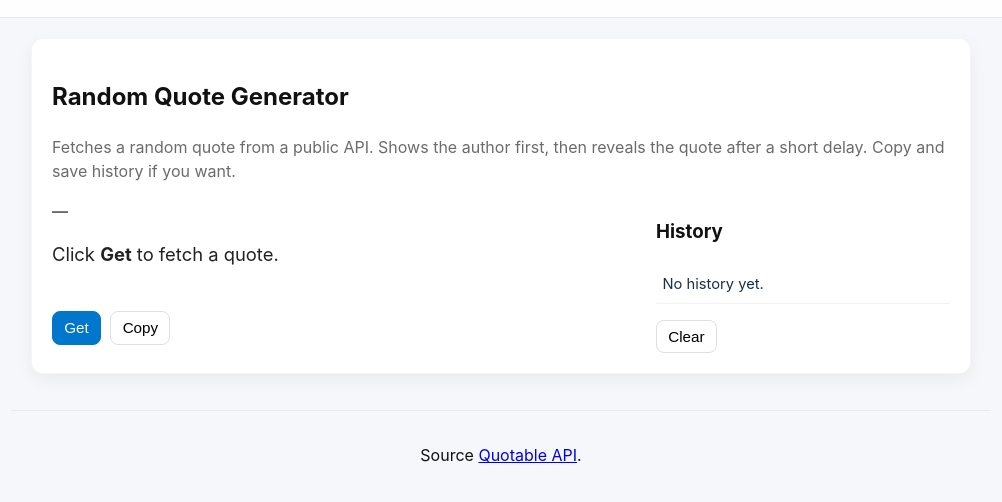
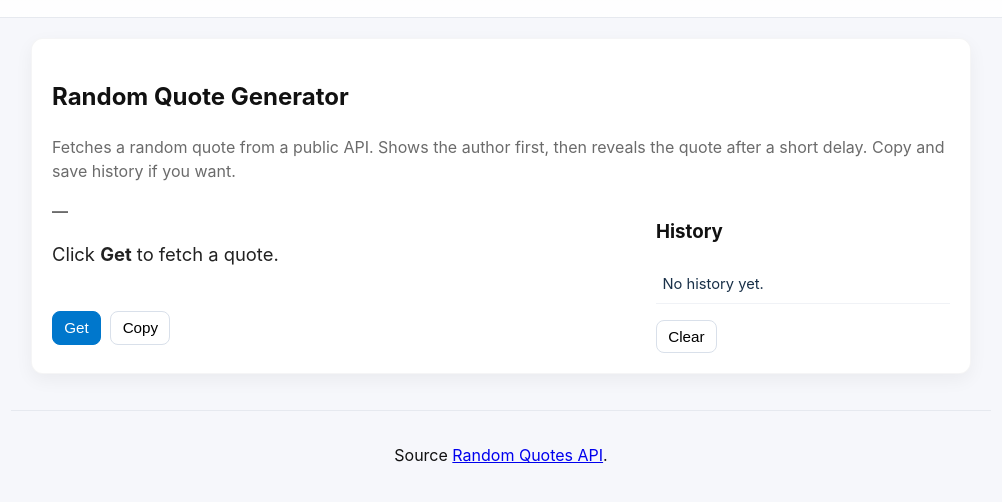
Before and after one commit to kkm121/Quote-gen, a plain HTML site: page index.html in a window 1280 px wide. Shown: the part 60-562 px from the top of the page, without its empty margins (139-1141 px from the left). Drawn offline with Linux system fonts and the light colour scheme.

Commit message:
Update index.html

```diff
--- a/index.html
+++ b/index.html
@@ -50,7 +50,7 @@
   </main>
 
   <footer class="ft wrap">
-    <p>Source <a href="https://api.quotable.io/random" target="_blank" rel="noopener">Quotable API</a>.</p>
+    <p>Source <a href="https://random-quotes-freeapi.vercel.app/api/random" target="_blank" rel="noopener">Random Quotes API</a>.</p>
   </footer>
 
   <script src="script.js" defer></script>
```
